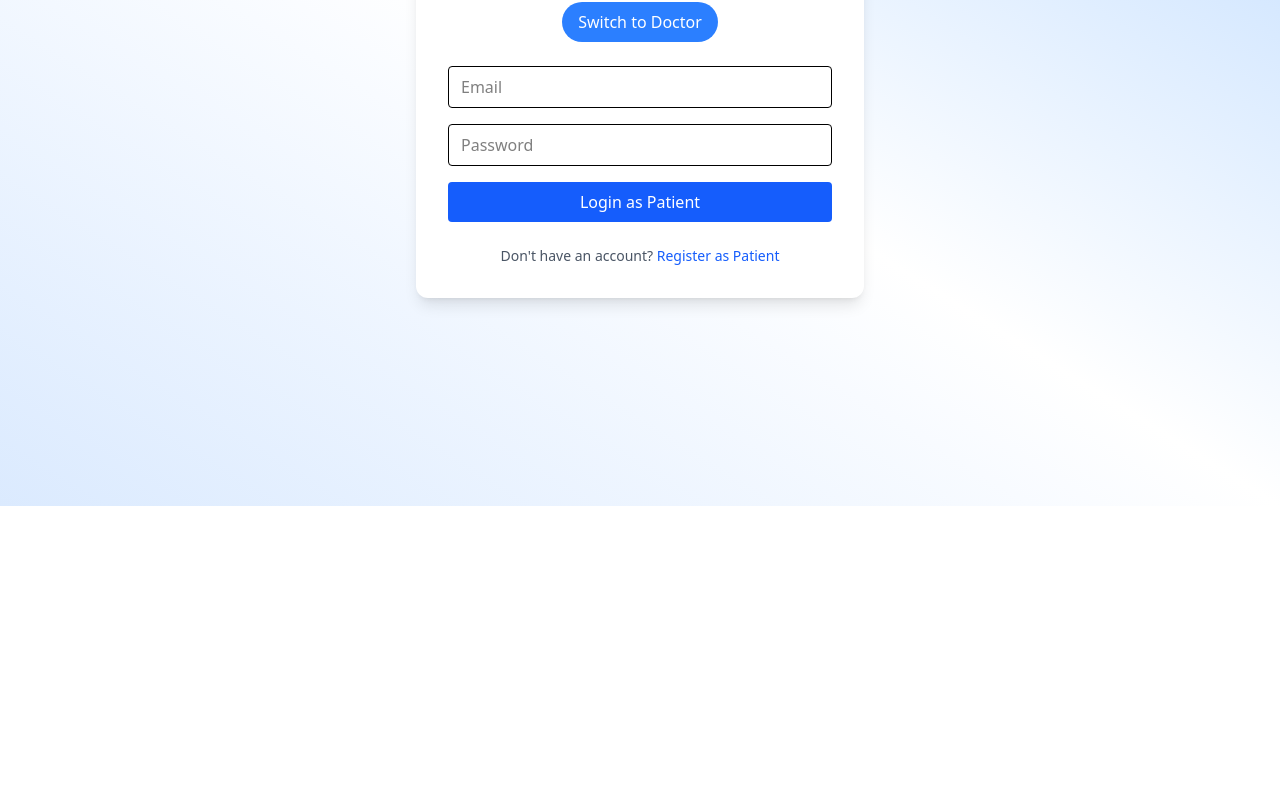
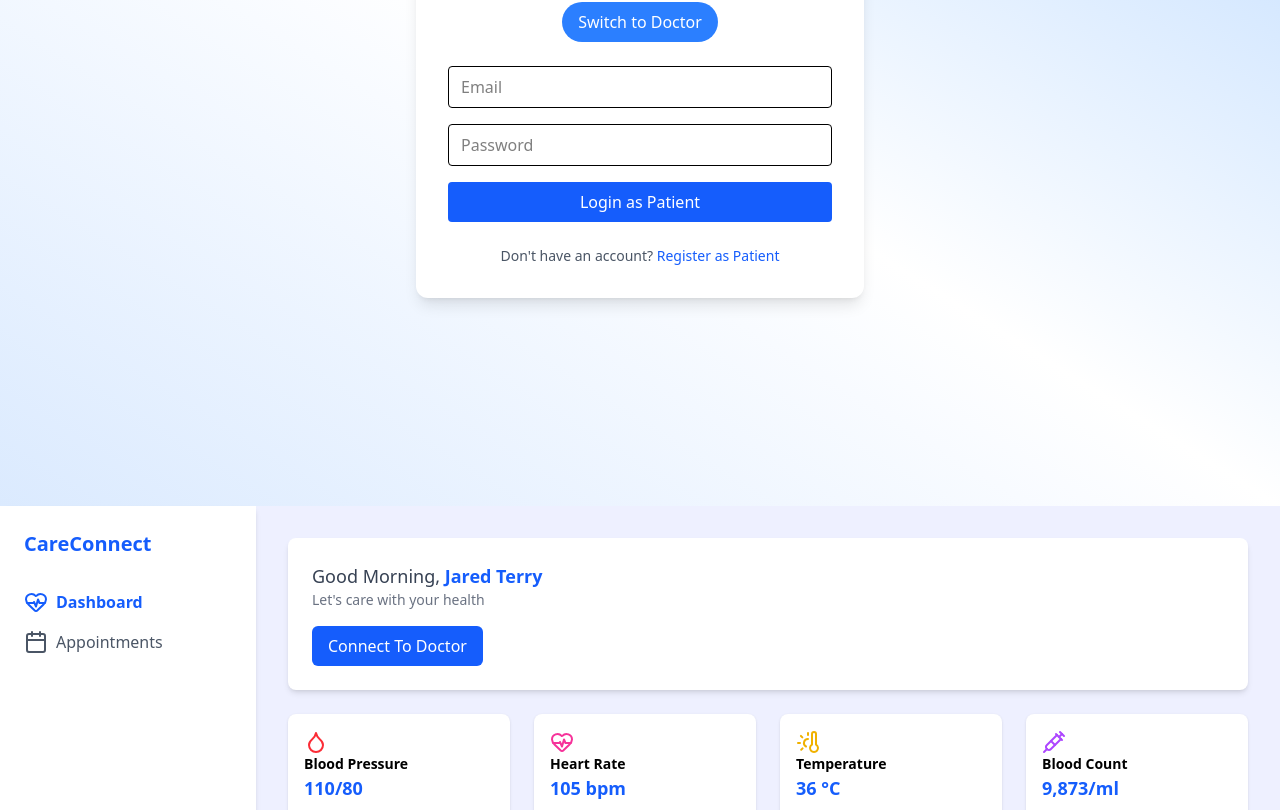
Before and after one commit to Kartiki23/CareConnect, a React (Vite) app in the folder frontend/: page / in a window 1280 px wide. Shown: the part 1982-2792 px from the top of the page. Before the commit the page ends 2488 px from the top, so only its background shows below. Built offline with nearby package versions, Linux system fonts and the light colour scheme.

Commit message:
create a patient dashboard

```diff
--- a/frontend/package.json
+++ b/frontend/package.json
@@ -12,10 +12,12 @@
   "dependencies": {
     "@tailwindcss/vite": "^4.1.11",
     "framer-motion": "^12.23.6",
+    "lucide-react": "^0.525.0",
     "react": "^19.1.0",
     "react-dom": "^19.1.0",
     "react-icons": "^5.5.0",
     "react-router-dom": "^7.7.0",
+    "recharts": "^3.1.0",
     "tailwindcss": "^4.1.11"
   },
   "devDependencies": {
--- a/frontend/src/App.jsx
+++ b/frontend/src/App.jsx
@@ -6,6 +6,8 @@ import Navbar from './publicAcces/Navbar';
 import PatientRegistration from './PatientFlow/PatientRegistration';
 import DoctorRegistration from './DoctorFlow/DoctorRegistration';
 import Login from './publicAcces/Login';
+import PatientDashboard from './PatientFlow/PatientDashboard';
+
 
 const App = ()=>{
 
@@ -14,6 +16,7 @@ return(
   {/* <Navbar/> */}
     <Home />
     <Login/>
+    <PatientDashboard/>
     <Routes>
 
      <Route path="/patientRegistration" element={<PatientRegistration />} />
--- /dev/null
+++ b/frontend/src/PatientFlow/PatientDashboard.jsx
@@ -0,0 +1,88 @@
+import React from "react";
+import { CalendarIcon, HeartPulse, ThermometerSun, Syringe, Droplet, Stethoscope } from "lucide-react";
+import { motion } from "framer-motion";
+import { LineChart, Line, XAxis, YAxis, CartesianGrid, Tooltip, ResponsiveContainer } from "recharts";
+
+const data = [ { name: 'Jan', value: 10 }, { name: 'Feb', value: 15 }, { name: 'Mar', value: 5 }, { name: 'Apr', value: 20 }, { name: 'May', value: 8 }, { name: 'Jun', value: 25 }, { name: 'Jul', value: 18 }, ];
+
+export default function PatientDashboard() { return ( <div className="flex min-h-screen bg-[#eef0ff]"> {/* Sidebar */} <aside className="w-64 bg-white shadow-md p-6"> <div className="text-xl font-bold text-blue-600 mb-8">CareConnect</div> <nav className="space-y-4"> <div className="flex items-center text-blue-600 font-semibold"> <HeartPulse className="mr-2" /> Dashboard </div> <div className="flex items-center text-gray-600 hover:text-blue-600 cursor-pointer"> <CalendarIcon className="mr-2" /> Appointments </div> </nav> </aside>
+
+{/* Main Content */}
+  <main className="flex-1 p-8">
+    <motion.div
+      initial={{ opacity: 0, y: -20 }}
+      animate={{ opacity: 1, y: 0 }}
+      transition={{ duration: 0.6 }}
+      className="bg-white p-6 rounded-lg shadow-md mb-6"
+    >
+      <h2 className="text-lg text-gray-700">Good Morning, <span className="text-blue-600 font-semibold">Jared Terry</span></h2>
+      <p className="text-sm text-gray-500 mb-4">Let's care with your health</p>
+      <button className="px-4 py-2 bg-blue-600 hover:bg-blue-700 text-white rounded-md transition">
+        Connect To Doctor
+      </button>
+    </motion.div>
+
+    {/* Stats Cards */}
+    <div className="grid grid-cols-4 gap-6 mb-6">
+      <motion.div whileHover={{ scale: 1.05 }} className="bg-white p-4 rounded-lg shadow">
+        <div className="text-red-500"><Droplet /></div>
+        <div className="font-semibold text-sm">Blood Pressure</div>
+        <div className="text-lg font-bold text-blue-600">110/80</div>
+      </motion.div>
+      <motion.div whileHover={{ scale: 1.05 }} className="bg-white p-4 rounded-lg shadow">
+        <div className="text-pink-500"><HeartPulse /></div>
+        <div className="font-semibold text-sm">Heart Rate</div>
+        <div className="text-lg font-bold text-blue-600">105 bpm</div>
+      </motion.div>
+      <motion.div whileHover={{ scale: 1.05 }} className="bg-white p-4 rounded-lg shadow">
+        <div className="text-yellow-500"><ThermometerSun /></div>
+        <div className="font-semibold text-sm">Temperature</div>
+        <div className="text-lg font-bold text-blue-600">36 °C</div>
+      </motion.div>
+      <motion.div whileHover={{ scale: 1.05 }} className="bg-white p-4 rounded-lg shadow">
+        <div className="text-purple-500"><Syringe /></div>
+        <div className="font-semibold text-sm">Blood Count</div>
+        <div className="text-lg font-bold text-blue-600">9,873/ml</div>
+      </motion.div>
+    </div>
+
+    {/* Health Graph */}
+    <motion.div
+      initial={{ opacity: 0 }}
+      animate={{ opacity: 1 }}
+      transition={{ delay: 0.3, duration: 0.6 }}
+      className="bg-white p-6 rounded-lg shadow mb-6"
+    >
+      <h3 className="text-md font-semibold text-gray-700 mb-4">Statistic Of Your Health</h3>
+      <ResponsiveContainer width="100%" height={200}>
+        <LineChart data={data}>
+          <CartesianGrid strokeDasharray="3 3" />
+          <XAxis dataKey="name" />
+          <YAxis />
+          <Tooltip />
+          <Line type="monotone" dataKey="value" stroke="#2563eb" strokeWidth={2} />
+        </LineChart>
+      </ResponsiveContainer>
+    </motion.div>
+
+    {/* Appointments and Medicine */}
+    <div className="grid grid-cols-2 gap-6">
+      <div className="bg-white p-6 rounded-lg shadow">
+        <h3 className="text-md font-semibold mb-4">Upcoming Appointments</h3>
+        <ul className="space-y-3">
+          <li className="flex items-center text-gray-600"><Stethoscope className="mr-2 text-blue-500" /> Dentist - 21 Dec 2022 - 10:00 AM</li>
+          <li className="flex items-center text-gray-600"><Stethoscope className="mr-2 text-blue-500" /> Radiologist - 22 Dec 2022 - 12:30 PM</li>
+        </ul>
+      </div>
+      <div className="bg-white p-6 rounded-lg shadow">
+        <h3 className="text-md font-semibold mb-4">Medicine</h3>
+        <ul className="space-y-3">
+          <li className="text-gray-600">Paracetamol - 2 times per day, after eating</li>
+          <li className="text-gray-600">Antihistamine - 2 times per day, after eating</li>
+        </ul>
+      </div>
+    </div>
+  </main>
+</div>
+
+); }
```
Also changed, not shown: 1 other file (tests, documents, lock files or other folders).
